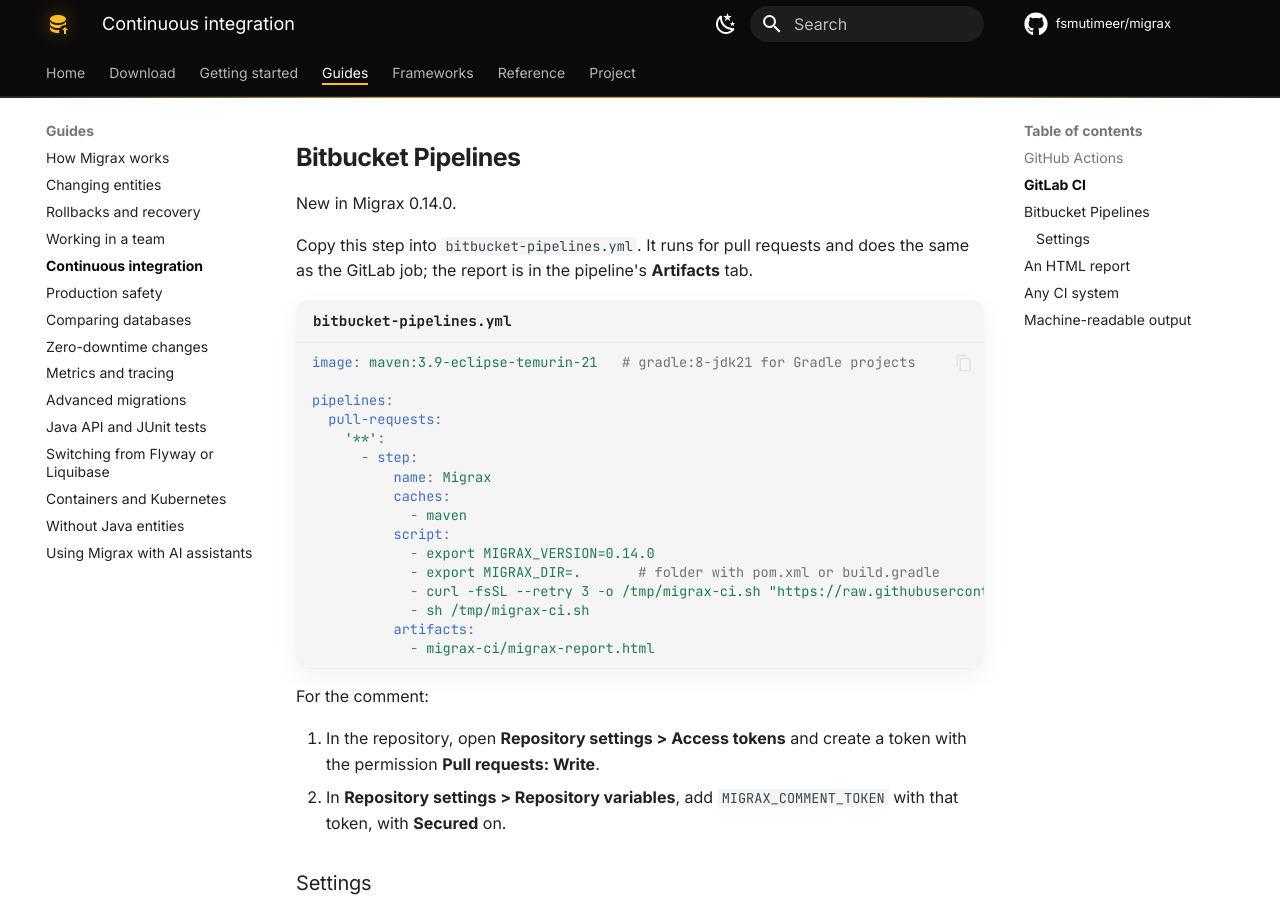
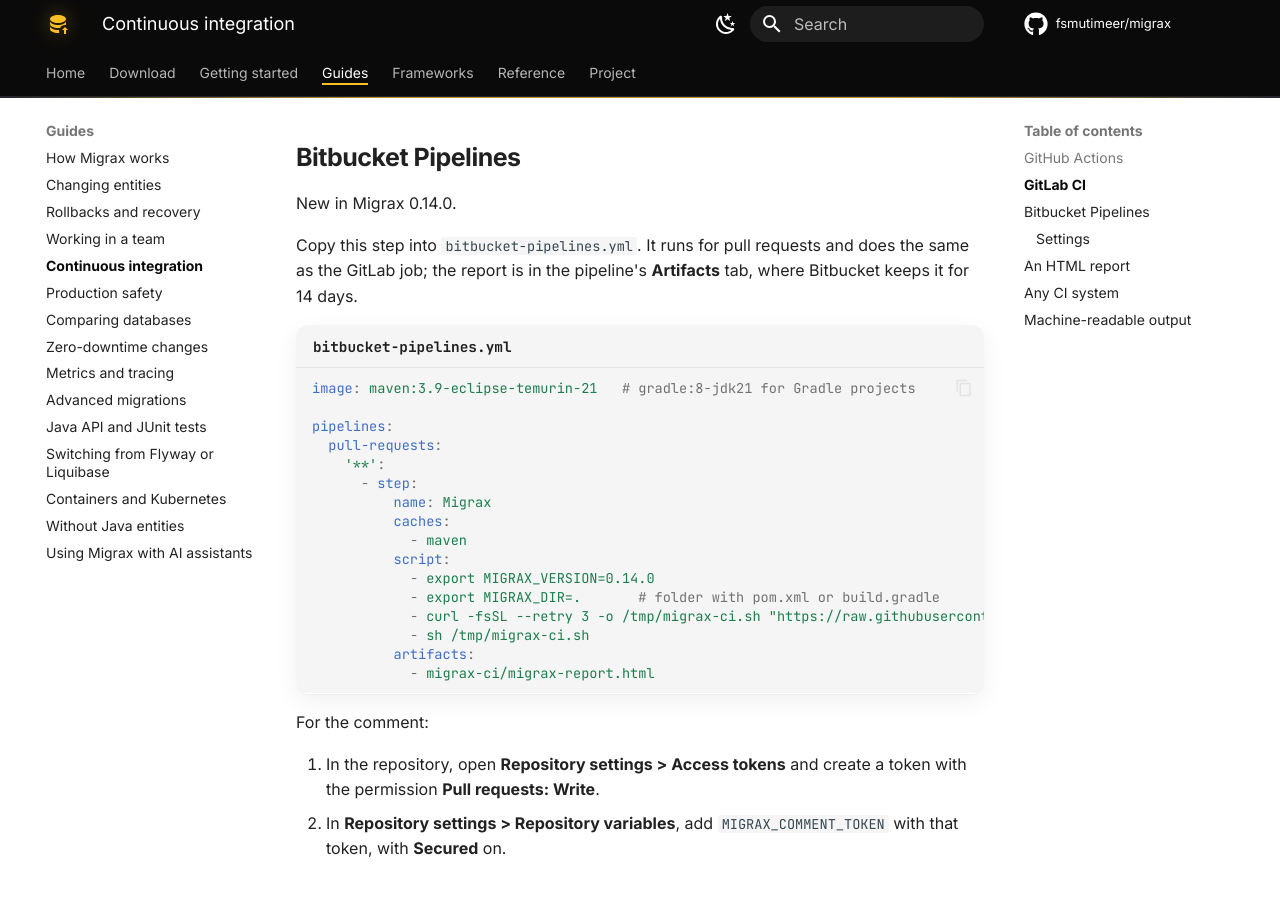
Before and after one commit to fsmutimeer/migrax, an MkDocs documentation site: the page built from docs/guides/ci.md, in a window 1280 px wide and 900 px high, scrolled down 2249 px. Built offline with MkDocs 1.6.1 and Material for MkDocs 9.7.7, drawn with Linux system fonts in a browser that asks for light colours; comment, search, counter and statistics services are not loaded.

Commit message:
docs(ci): Bitbucket keeps the report for 14 days

````diff
--- a/docs/guides/ci.md
+++ b/docs/guides/ci.md
@@ -82,7 +82,8 @@
 New in Migrax 0.14.0.
 
 Copy this step into `bitbucket-pipelines.yml`. It runs for pull requests and does the same as
-the GitLab job; the report is in the pipeline's **Artifacts** tab.
+the GitLab job; the report is in the pipeline's **Artifacts** tab, where Bitbucket keeps it for
+14 days.
 
 ```yaml title="bitbucket-pipelines.yml"
 image: maven:3.9-eclipse-temurin-21   # gradle:8-jdk21 for Gradle projects
````
